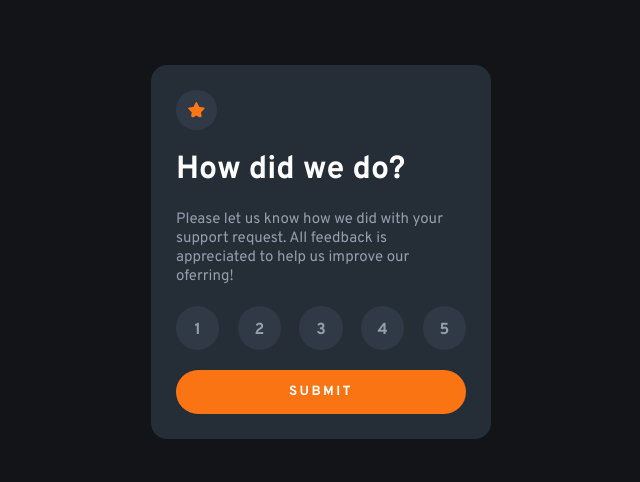
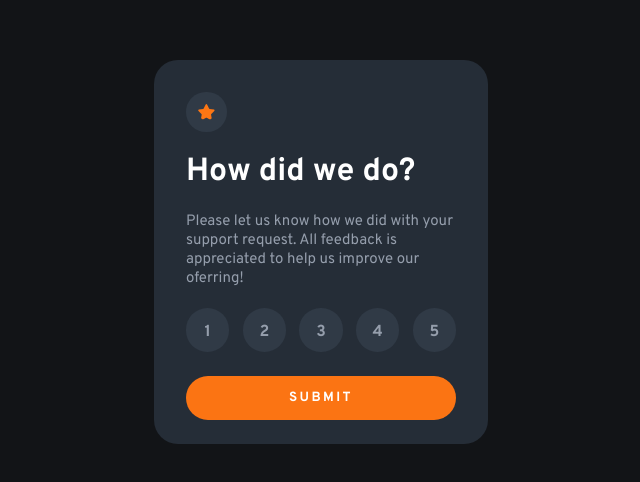
Before and after one commit to guihtryb/day-00-interactive-rating, a React (Create React App) app: page / in a window 1280 px wide. Shown: the part 148-630 px from the top of the page, without its empty margins (319-959 px from the left). Built offline with nearby package versions, Linux system fonts and the light colour scheme.

Commit message:
update: RatingCard component style

```diff
--- a/src/components/RatingCard.jsx
+++ b/src/components/RatingCard.jsx
@@ -10,11 +10,6 @@ export default function RatingCard() {
   const [loading, setLoading] = React.useState(false);
 
   const { setRated } = React.useContext(Context);
-  // loading state ✅
-  // if loading return loading spinner ✅
-  // success: setRated(true) ✅
-  // failure: setRated(false) && alert ✅
-  // css
 
   const ratingParagraphContent = 'Please let us know how we did with your support request. All feedback is appreciated to help us improve our oferring!';
 
--- a/src/styles/App.css
+++ b/src/styles/App.css
@@ -42,15 +42,16 @@ button {
   display: block;
   font-weight: 700;
   letter-spacing: 0.15rem;
-  margin-top: 1.25rem;
+  margin-top: 1.5rem;
   padding: 0.85rem 0;
   text-transform: uppercase;
-  transition: background-color ease 0.2s;
+  transition: all ease 0.2s;
   width: 100%;
 }
 
 button:hover {
-  background-color: var(--color-orange-600);
+  background-color: var(--color-white-500);
+  color: var(--color-orange-500);
 }
 
 input {
@@ -67,12 +68,19 @@ label {
   height: 1rem;
   justify-content: center;
   padding: 0.85rem;
-  transition: background-color ease 0.2s;
+  transition: background-color ease 0.1s;
   width: 1rem;
 }
 
-label:hover, .rating-value.selected {
-  background-color: var(--color-black-500);
+label:hover {
+  color: var(--color-white-500);
+
+  background-color: var(--color-orange-500);
+}
+
+.rating-value.selected {
+  color: var(--color-white-500);
+  background-color: var(--color-black-300);
 }
 
 .app {
@@ -87,14 +95,14 @@ label:hover, .rating-value.selected {
 .card-container {
   align-items: flex-start;
   background-color: hsl(213, 19%, 18%);
-  border-radius: 1rem;
+  border-radius: 1.5rem;
   display: flex;
   flex-direction: column;
   gap: 20px;
-  height: fit-content;
   min-height: 320px;
-  width: 290px;
-  padding: 25px;
+  width: 270px;
+  padding: 2rem;
+  padding-bottom: 1.5rem;
   position: relative;
 }
 
@@ -127,6 +135,12 @@ label:hover, .rating-value.selected {
   will-change: transform;
 }
 
+@media (min-width : 1440px) {
+  .card-container {
+    width: 330px;
+  }
+}
+
 @keyframes spinner {
   0% {
     transform: translate3d(-50%, -50%, 0) rotate(0deg);
```
